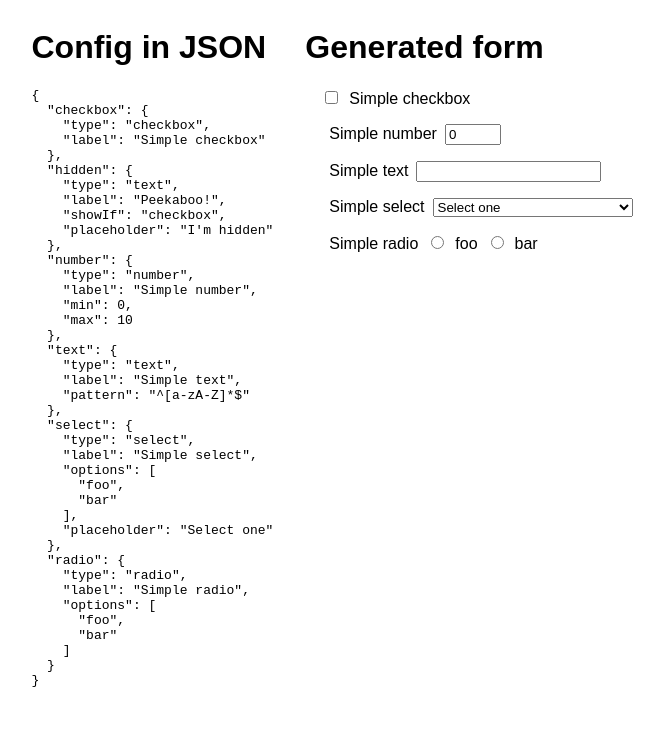
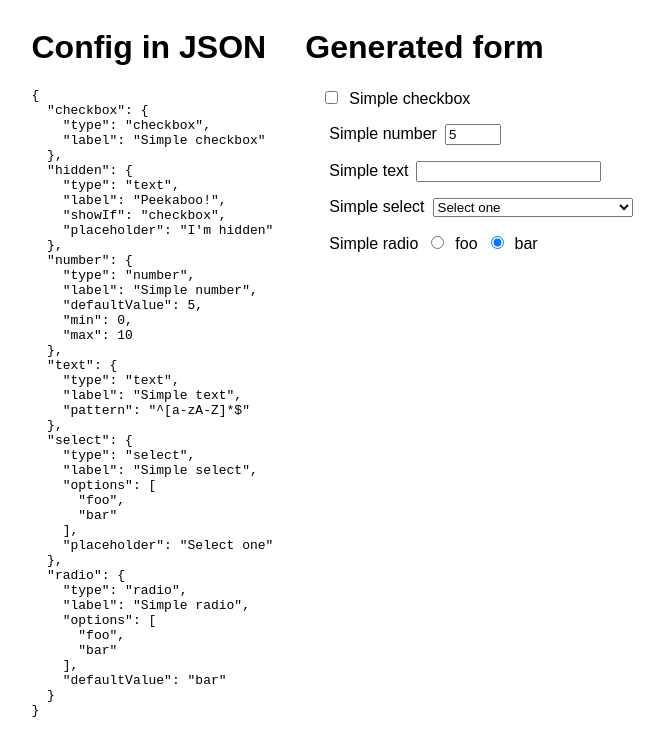
Before and after one commit to bobaekang/poc-react-dynamic-form-input, a React (Create React App) app: page / in a window 1280 px wide. Shown: the top 756 px of the page, without its empty margins (300-964 px from the left). Built offline with nearby package versions, Linux system fonts and the light colour scheme.

Commit message:
Generate default value from config

```diff
--- a/src/App.tsx
+++ b/src/App.tsx
@@ -1,14 +1,6 @@
 import React from 'react'
 import Form from './components/Form'
 import config from './config.json'
-
-const initialValues = {
-  checkbox: false,
-  number: 0,
-  text: '',
-  select: '',
-  radio: '',
-}
 
 function App() {
   return (
@@ -26,7 +18,7 @@ function App() {
 
       <div style={{ margin: '0 1rem' }}>
         <h1>Generated form</h1>
-        <Form config={config} initialValues={initialValues} />
+        <Form config={config} />
       </div>
     </div>
   )
--- a/src/components/Form.tsx
+++ b/src/components/Form.tsx
@@ -6,6 +6,7 @@ type InputConfig = {
   type: string
   label: string
   options?: string[]
+  defaultValue?: any
   [key: string]: any
 }
 
@@ -13,21 +14,28 @@ export type FormProps = {
   config: {
     [key: string]: InputConfig
   }
-  initialValues: {
-    [key: string]: any
-  }
 }
 
-const Form = ({ config, initialValues }: FormProps) => {
+const getInitialValues = (config: {
+  [key: string]: InputConfig
+}): { [key: string]: any } =>
+  Object.keys(config).reduce(
+    (acc, key) => ({
+      ...acc,
+      [key]: config[key].type !== 'checkbox' && config[key].defaultValue,
+    }),
+    {}
+  )
+
+const Form = ({ config }: FormProps) => {
   const formik = useFormik({
-    initialValues: { ...initialValues },
+    initialValues: { ...getInitialValues(config) },
     onSubmit() {},
   })
-
   return (
     <form>
       {Object.keys(config).map((key) => {
-        const { showIf, ...keyConfig } = config[key]
+        const { defaultValue, showIf, ...keyConfig } = config[key]
         const hideInput =
           showIf && config[showIf].type === 'checkbox' && !formik.values[showIf]
 
--- a/src/config.json
+++ b/src/config.json
@@ -12,6 +12,7 @@
   "number": {
     "type": "number",
     "label": "Simple number",
+    "defaultValue": 5,
     "min": 0,
     "max": 10
   },
@@ -29,6 +30,7 @@
   "radio": {
     "type": "radio",
     "label": "Simple radio",
-    "options": ["foo", "bar"]
+    "options": ["foo", "bar"],
+    "defaultValue": "bar"
   }
 }
```
